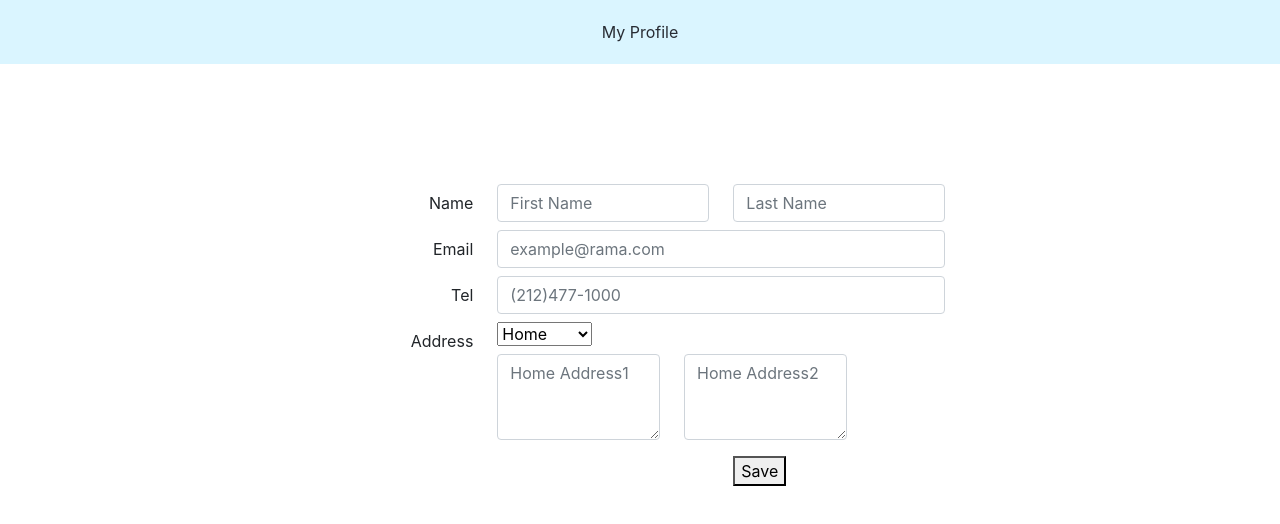
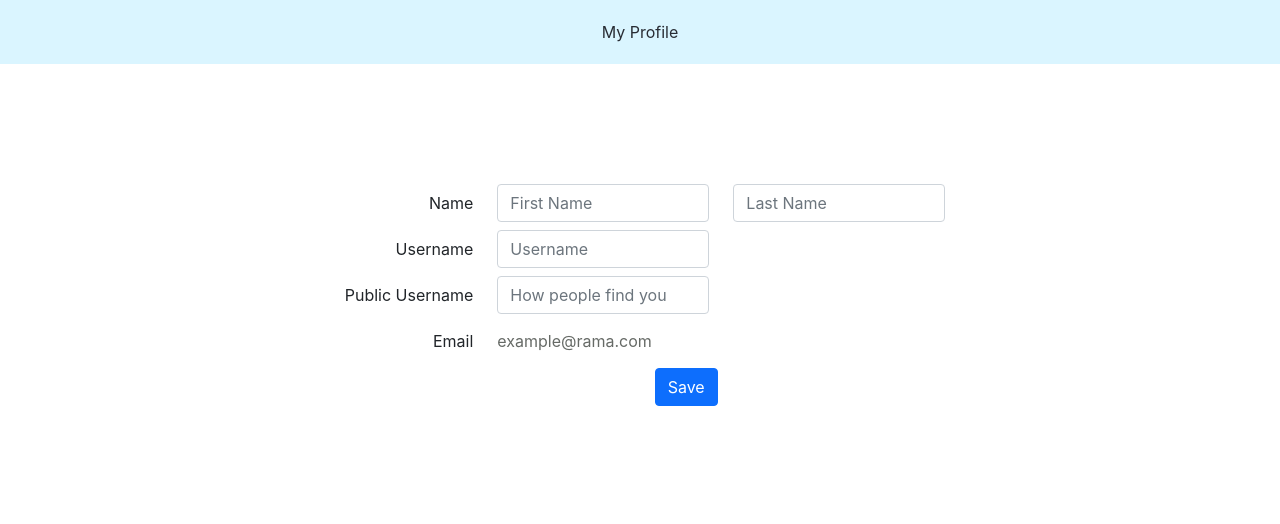
Before and after one commit to AlirezaEiji191379/ASD_Project_FrontEnd, a React (Create React App) app: page / in a window 1280 px wide. Shown: the top 524 px of the page. Built offline with nearby package versions, Linux system fonts and the light colour scheme.

Commit message:
Refactor profile page

```diff
--- a/src/ProfilePage/components/RightContent/RightContent.js
+++ b/src/ProfilePage/components/RightContent/RightContent.js
@@ -1,20 +1,16 @@
 import React, {Component} from 'react';
 import './style.css';
-import {formatPhoneNumber, isValidEmail} from "./utils";
 
 export class RightContent extends Component {
     constructor(props) {
         super(props);
         this.state = {
             user: {
+                username: '',
+                publicUsername: '',
                 firstName: '',
                 lastName: '',
-                telephone: '',
-                email: '',
-                address: 'Home',
-                address1: '',
-                address2: '',
-                interests: [],
+                email: 'example@rama.com',
             },
             errors: {
                 user: {
@@ -31,75 +27,16 @@ export class RightContent extends Component {
         }
     }
 
-    componentDidMount() {
-        if (this.props.profile) {
-            this.setState({user: this.props.profile});
-            if (this.props.profile.email) {
-                this.resetErrorMsg();
-            }
-        }
-    }
-
-    validationErrorMessage = (event) => {
-        const {name, value} = event.target;
-        let errors = this.state.errors;
-
-        switch (name) {
-            case 'firstName':
-                errors.user.firstName = value.length < 1 ? 'Enter First Name' : '';
-                break;
-            case 'email':
-                errors.user.email = isValidEmail(value) ? '' : 'Email is not valid!';
-                break;
-            case 'telephone':
-                errors.user.telephone = value.length < 1 && value.length > 10 ? 'Enter valid telephone number' : '';
-                break;
-            case 'address1':
-                errors.user.address1 = value.length < 1 ? `Enter ${this.state.user.address} address1` : '';
-                break;
-            case 'address2':
-                errors.user.address2 = value.length < 1 ? `Enter ${this.state.user.address} address2` : '';
-                break;
-            default:
-                break;
-        }
-
-        this.setState({errors});
-    }
-
     inputChange = (event) => {
-        let telphone = ''
         const {name, value} = event.target;
         const user = this.state.user;
-        if (name === 'telephone') {
-            telphone = formatPhoneNumber(value);
-            user[name] = telphone;
-        } else {
-            user[name] = value;
-        }
-        this.setState({user});
-        this.validationErrorMessage(event);
-    }
-    onChangeAddress = (event) => {
-        const user = this.state.user;
-        user['address'] = event.target.value;
+        user[name] = value;
         this.setState({user});
     }
-    resetErrorMsg = () => {
-        let errors = this.state.errors;
-        errors.user.firstName = ''
-        errors.user.telephone = ''
-        errors.user.email = ''
-        errors.user.address1 = ''
-        errors.user.address2 = ''
-        errors.user.interests = ''
-        this.setState({errors});
-    }
-
     render() {
         const {
-            firstName, lastName,
-            email, telephone, address, address1, address2
+            firstName, lastName, username, publicUsername,
+            email
         } = this.state.user;
         const {submitted} = this.state;
         return (
@@ -122,63 +59,38 @@ export class RightContent extends Component {
                     </div>
                 </div>
                 <div className="row">
-                    <label htmlFor="email" className="col-sm-2 col-form-label">Email</label>
-                    <div className="col-sm-6 mb-2">
-                        <input type="email" value={email} name="email" onChange={(e) => {
+                    <label className="col-sm-2 col-form-label">Username</label>
+                    <div className="col-sm-3 mb-2">
+                        <input type="text" value={username} name="username" onChange={(e) => {
                             this.inputChange(e)
-                        }} className="form-control" id="email" placeholder="example@rama.com"/>
-                        {submitted && this.state.errors.user.email.length > 0 &&
-                            <span className='error'>{this.state.errors.user.email}</span>}
+                        }} className="form-control" placeholder="Username"/>
                     </div>
                     <div className="col-sm-4">
                     </div>
                 </div>
                 <div className="row">
-                    <label htmlFor="telephone" className="col-sm-2 col-form-label">Tel</label>
-                    <div className="col-sm-6 mb-2">
-                        <input type="text" pattern="[0-9]" maxLength="14" value={telephone} name="telephone"
-                               onChange={(e) => {
-                                   this.inputChange(e)
-                               }} className="form-control" id="telephone" placeholder="(212)477-1000"/>
-                        {submitted && this.state.errors.user.telephone.length > 0 &&
-                            <span className='error'>{this.state.errors.user.telephone}</span>}
+                    <label className="col-sm-2 col-form-label">Public Username</label>
+                    <div className="col-sm-3 mb-2">
+                        <input type="text" value={publicUsername} name="publicUsername" onChange={(e) => {
+                            this.inputChange(e)
+                        }} className="form-control" placeholder="How people find you"/>
                     </div>
                     <div className="col-sm-4">
                     </div>
                 </div>
                 <div className="row">
-                    <label htmlFor="staticEmail1" className="col-sm-2 col-form-label">Address</label>
+                    <label htmlFor="email" className="col-sm-2 col-form-label">Email</label>
                     <div className="col-sm-6 mb-2">
-                        <select className="custom-select mb-2" value={address} id="inlineFormCustomSelect"
-                                onChange={this.onChangeAddress}>
-                            <option value="Home">Home</option>
-                            <option value="Company">Company</option>
-                        </select>
-                        <div className="row col-sm-12">
-                            <div className="col-sm-5 mr-sm-1 mb-2">
-                                <textarea className="form-control" name="address1" rows="3"
-                                          placeholder={address + ' Address1'} value={address1}
-                                          onChange={this.inputChange}></textarea>
-                                {submitted && this.state.errors.user.address1.length > 0 &&
-                                    <span className='error'>{this.state.errors.user.address1}</span>}
-                            </div>
-                            <div className="col-sm-5 mr-sm-1 mb-2">
-                                <textarea className="form-control" name="address2" rows="3"
-                                          placeholder={address + ' Address2'} value={address2}
-                                          onChange={this.inputChange}></textarea>
-                                {submitted && this.state.errors.user.address2.length > 0 &&
-                                    <span className='error'>{this.state.errors.user.address2}</span>}
-                            </div>
-                        </div>
+                        <label htmlFor="email" className="col-sm-2 col-form-label email-label">{email}</label>
                     </div>
                     <div className="col-sm-4">
                     </div>
                 </div>
                 <div className="row">
-                    <div className="col-sm-5 mb-2">
+                    <div className="col-sm-4 mb-2">
                     </div>
                     <div className="col-sm-4">
-                        <button type="button" className="button">Save</button>
+                        <button type="button" className="btn btn-primary">Save</button>
                     </div>
                     <div className="-sm-3"></div>
                 </div>
--- a/src/ProfilePage/components/RightContent/style.css
+++ b/src/ProfilePage/components/RightContent/style.css
@@ -11,6 +11,10 @@
   text-align: right;
 }
 
+.email-label {
+  color: #666a66;
+}
+
 @media only screen and (max-width: 768px) {
   .col-form-label {
     text-align: left;
```
